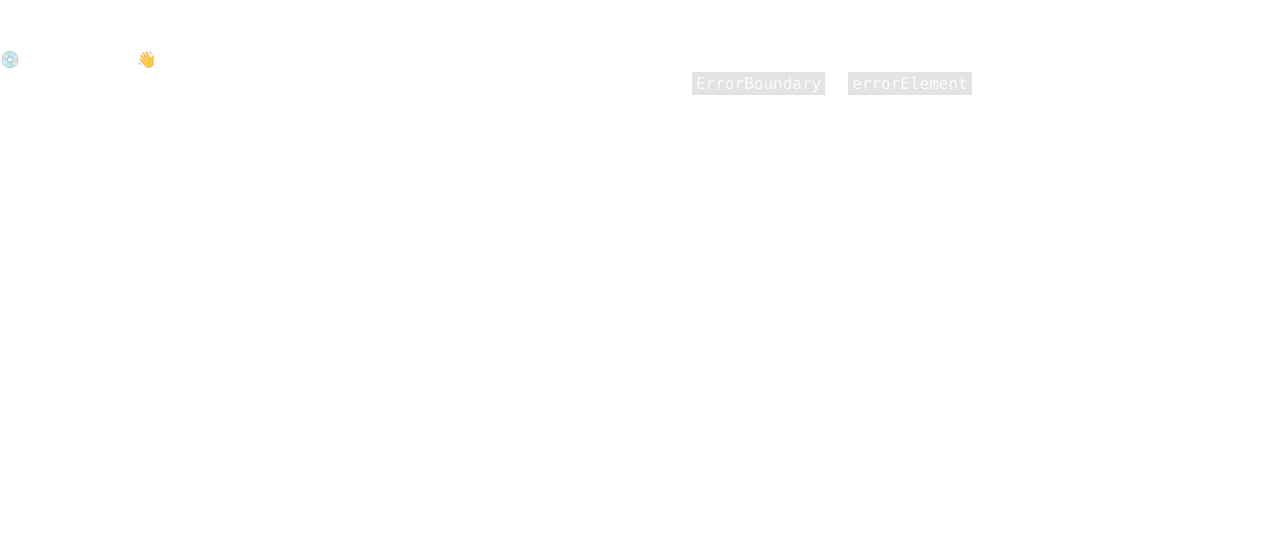
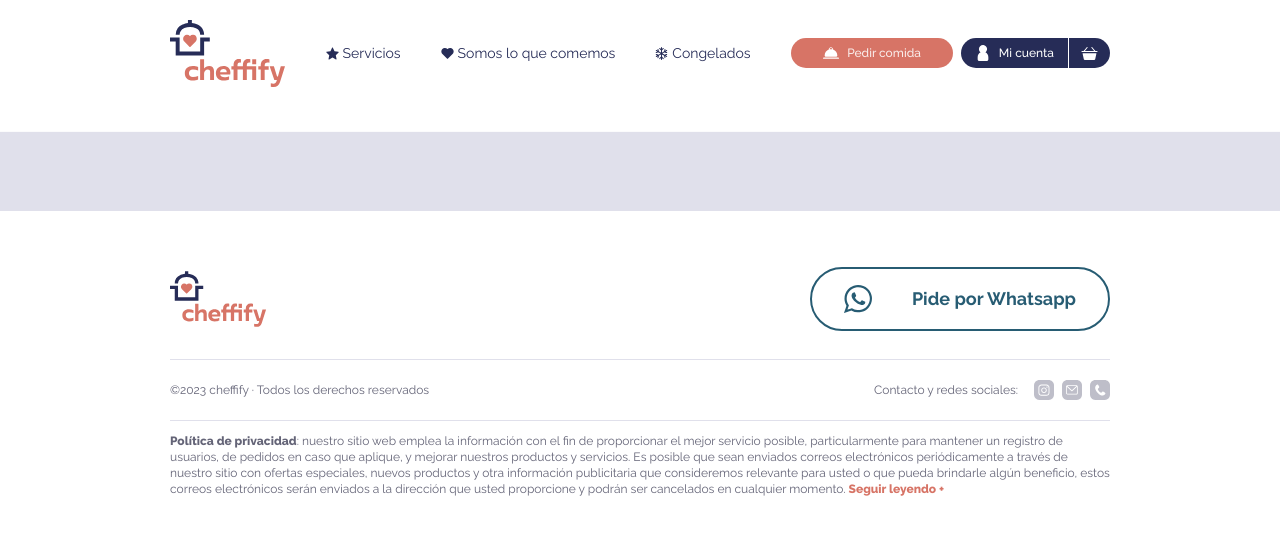
Before and after one commit to amus-dev/cheffify, a React (Vite) app in the folder client/: page /login in a window 1280 px wide. Before the commit this address had no page. Shown: the top 534 px of the page. Built offline with nearby package versions, Linux system fonts and the light colour scheme; no server answers.

Commit message:
Crear estructura ruta y carpeta para login

```diff
--- /dev/null
+++ b/client/src/components/Session/LoginForm.tsx
@@ -0,0 +1,5 @@
+const LoginForm = () => {
+  return <div>LoginForm</div>;
+};
+
+export default LoginForm;
--- /dev/null
+++ b/client/src/pages/Login.tsx
@@ -0,0 +1,7 @@
+import TemplateLogin from "@/templates/TemplateLogin";
+
+const Login = () => {
+  return <TemplateLogin />;
+};
+
+export default Login;
--- a/client/src/routes/index.tsx
+++ b/client/src/routes/index.tsx
@@ -5,6 +5,7 @@ const HomePage = lazy(() => import("@/pages/Home"));
 const CongeladosPage = lazy(() => import("@/pages/Congelados"));
 const SingleProductPage = lazy(() => import("@/pages/SingleProduct"));
 const Delivery = lazy(() => import("@/pages/Delivery"));
+const Login = lazy(() => import("@/pages/Login"));
 
 const router = createBrowserRouter([
   {
@@ -23,6 +24,10 @@ const router = createBrowserRouter([
     path: "/delivery",
     element: <Delivery />,
   },
+  {
+    path: "/login",
+    element: <Login />,
+  },
 ]);
 
 const Routes = () => {
--- /dev/null
+++ b/client/src/templates/TemplateLogin.tsx
@@ -0,0 +1,17 @@
+import Footer from "@/components/common/footer";
+import MenuNav from "@/components/common/navbar/MenuNav";
+import Overlay from "@/components/common/overlay";
+import LoginForm from "@/components/Session/LoginForm";
+
+const TemplateLogin = () => {
+  return (
+    <main>
+      <MenuNav />
+      <LoginForm />
+      <Footer />
+      <Overlay />
+    </main>
+  );
+};
+
+export default TemplateLogin;
```
Also changed, not shown: 1 other file (tests, documents, lock files or other folders).
